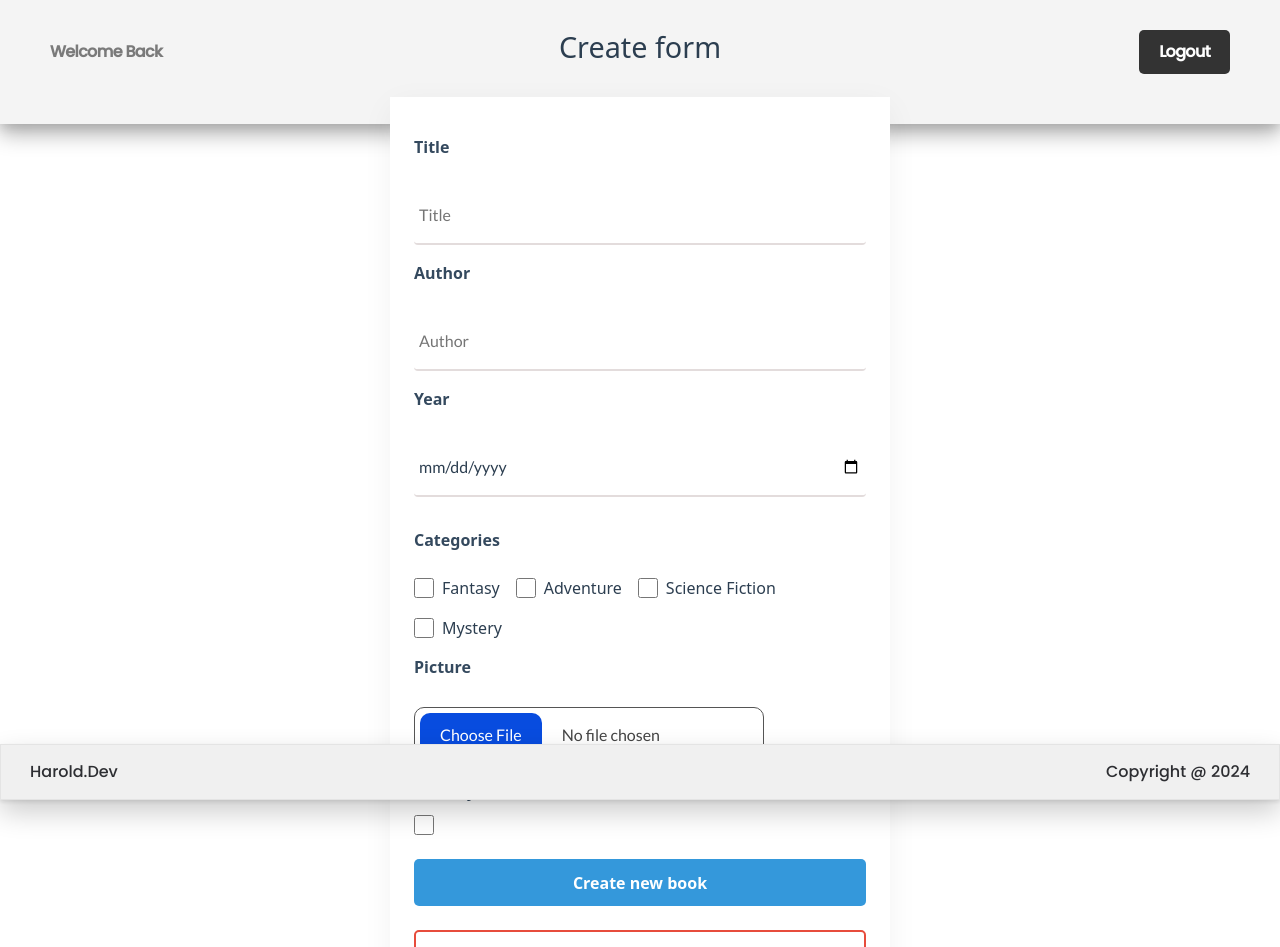
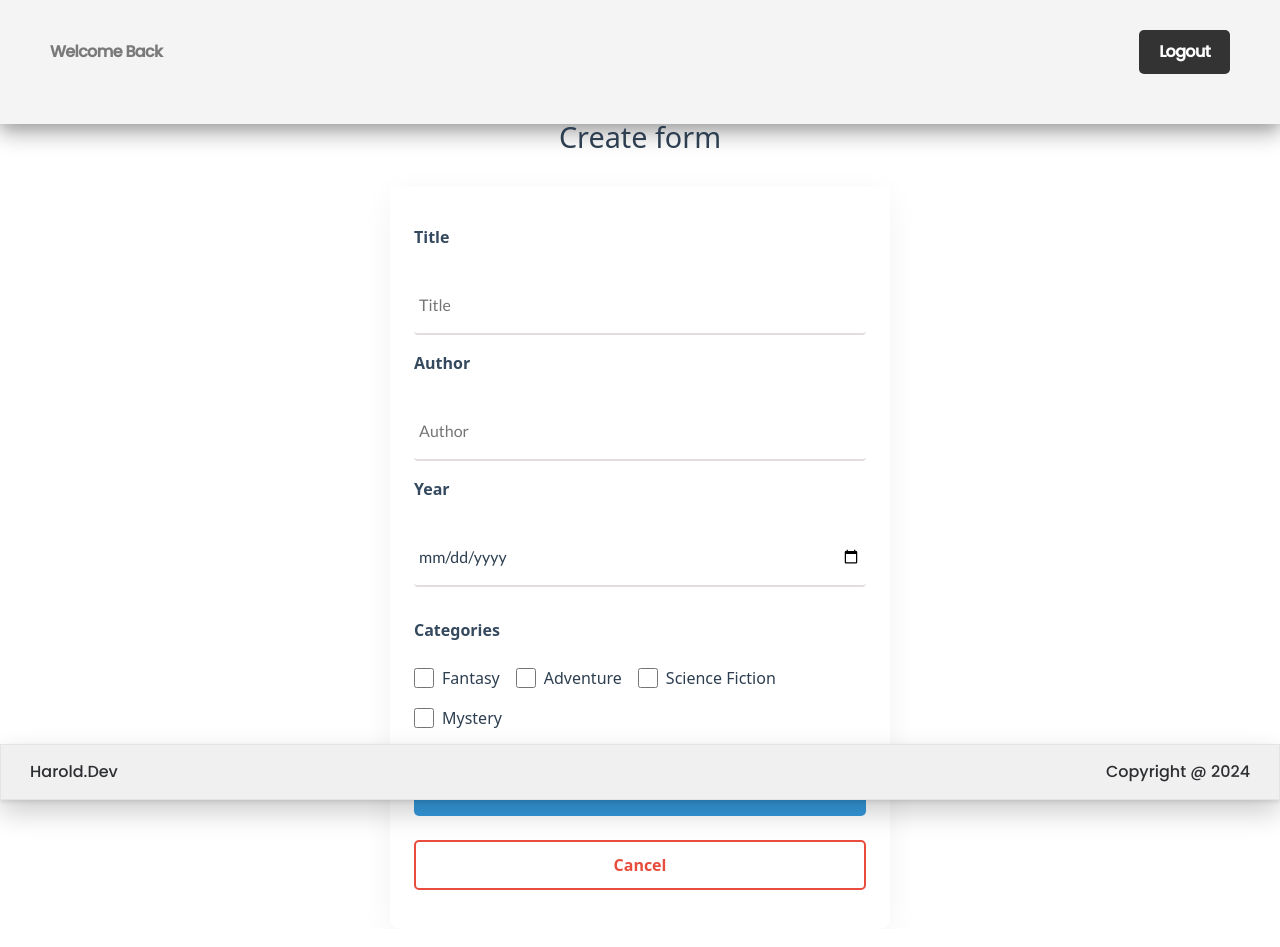
Before and after one commit to harold102400/library-management-system-ui, a React (Vite) app: page /create in a window 1280 px wide. Shown: the top 947 px of the page. Built offline with nearby package versions, Linux system fonts and the light colour scheme; no server answers; sample sign-in values are in the browser's storage; a web font is replaced by a local one.

Commit message:
Changes:
Disable two inputs in Edit and Create components
Fix default value for genre field

```diff
--- a/src/pages/create/Create.tsx
+++ b/src/pages/create/Create.tsx
@@ -20,7 +20,7 @@ export const Create = () => {
       author: "",
       year: "",
       isFavorite: 0,
-      genre: [],
+      genre: '[]',
     },
   });
   const { authState: user_id } = useAuth();
@@ -139,7 +139,7 @@ export const Create = () => {
             )}
           </div>
 
-          <FormField label="Picture" error={errors.coverImage?.message}>
+          {/* <FormField label="Picture" error={errors.coverImage?.message}>
             <input
               {...register("coverImage", {
                 required: "The cover picture is required",
@@ -149,9 +149,9 @@ export const Create = () => {
               accept=".jpg,.jpeg"
               className="form-input"
             />
-          </FormField>
+          </FormField> */}
 
-          <FormField label="Is this your Favorite Book?" error={errors.isFavorite?.message}>
+          {/* <FormField label="Is this your Favorite Book?" error={errors.isFavorite?.message}>
             <input
               type="checkbox"
               className="checkbox-input"
@@ -159,7 +159,7 @@ export const Create = () => {
                 setValueAs: (value) => (value ? 1 : 0),
               })}
             />
-          </FormField>
+          </FormField> */}
         </FieldSet>
 
         <FormField>
--- a/src/pages/edit/Edit.tsx
+++ b/src/pages/edit/Edit.tsx
@@ -134,13 +134,13 @@ export const Edit = () => {
             ))}
           </div>
 
-          <FormField label="Favorite" error={errors.isFavorite?.message}>
+          {/* <FormField label="Favorite" error={errors.isFavorite?.message}>
             <input
               type="checkbox"
               className="checkbox-input"
               {...register("isFavorite")}
             />
-          </FormField>
+          </FormField> */}
         </FieldSet>
 
         <FormField>
```
